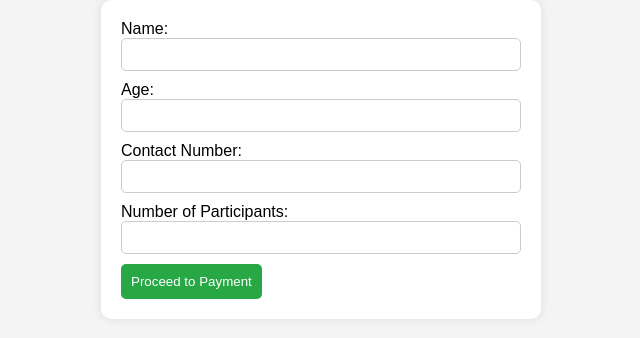
After one commit to Root-X-Admin/Adventure-Ride-Booking, a Flask app: page /book/participants/1 in a window 1280 px wide. The commit adds this page. Shown: the top 338 px of the page, without its empty margins (319-959 px from the left). Run offline with Flask 3, Linux system fonts and the light colour scheme.

Commit message:
booking done

```diff
--- a/__init__.py
+++ b/__init__.py
@@ -1,4 +1,3 @@
-
 from flask import Flask
 from config import Config
 from models import db
--- a/app.py
+++ b/app.py
@@ -1,6 +1,7 @@
 from flask import Flask
 from config import Config
 from models import db
+from routes import booking_bp
 
 app = Flask(__name__)
 app.config.from_object(Config)
@@ -9,6 +10,8 @@ db.init_app(app)
 
 # Import and register routes after initializing db
 from routes import app_routes
+# db.init_app(app)
+app.register_blueprint(booking_bp)
 app.register_blueprint(app_routes)
 
 if __name__ == "__main__":
--- a/routes.py
+++ b/routes.py
@@ -1,7 +1,8 @@
-from flask import Blueprint, render_template, request
-from models import Activity
+from flask import Blueprint, render_template, request, redirect, url_for, flash
+from models import Activity, Booking, db
 
 # Define Blueprint
+booking_bp = Blueprint('booking', __name__)
 app_routes = Blueprint('app_routes', __name__)
 
 @app_routes.route('/')
@@ -38,3 +39,59 @@ def activity_listing():
 def activity_detail(activity_id):
     activity = Activity.query.get_or_404(activity_id)  # Fetch activity from database
     return render_template('activity_detail.html', activity=activity)
+
+# Step 1: Select Date & Time
+@booking_bp.route('/book/<int:activity_id>', methods=['GET', 'POST'])
+def book_activity(activity_id):
+    if request.method == 'POST':
+        date = request.form['date']
+        time_slot = request.form['time_slot']
+        return redirect(url_for('booking.participant_details', activity_id=activity_id, date=date, time_slot=time_slot))
+
+    return render_template('booking_step1.html', activity_id=activity_id)
+
+# Step 2: Enter Participant Details
+@booking_bp.route('/book/participants/<int:activity_id>', methods=['GET', 'POST'])
+def participant_details(activity_id):
+    date = request.args.get('date')
+    time_slot = request.args.get('time_slot')
+
+    if request.method == 'POST':
+        name = request.form['name']
+        age = request.form['age']
+        contact = request.form['contact']
+        participants = request.form['participants']
+
+        return redirect(url_for('booking.payment', activity_id=activity_id, name=name, age=age, contact=contact, participants=participants, date=date, time_slot=time_slot))
+
+    return render_template('booking_step2.html', activity_id=activity_id, date=date, time_slot=time_slot)
+
+# Step 3: Payment Page
+@booking_bp.route('/book/payment/<int:activity_id>', methods=['GET', 'POST'])
+def payment(activity_id):
+    name = request.args.get('name')
+    age = request.args.get('age')
+    contact = request.args.get('contact')
+    participants = request.args.get('participants')
+    date = request.args.get('date')
+    time_slot = request.args.get('time_slot')
+
+    if request.method == 'POST':
+        payment_method = request.form['payment_method']
+
+        new_booking = Booking(
+            activity_id=activity_id, name=name, age=age, contact=contact,
+            date=date, time_slot=time_slot, participants=participants, payment_method=payment_method
+        )
+        db.session.add(new_booking)
+        db.session.commit()
+
+        return redirect(url_for('booking.confirmation', booking_id=new_booking.id))
+
+    return render_template('booking_step3.html', activity_id=activity_id, name=name, age=age, contact=contact, participants=participants, date=date, time_slot=time_slot)
+
+# Step 4: Confirmation Page
+@booking_bp.route('/book/confirmation/<int:booking_id>')
+def confirmation(booking_id):
+    booking = Booking.query.get(booking_id)
+    return render_template('booking_step4.html', booking=booking)
--- a/static/styles.css
+++ b/static/styles.css
@@ -249,3 +267,34 @@ body {
 .booking .btn:hover {
     background: #e65c00;
 }
+
+form {
+    max-width: 400px;
+    margin: auto;
+    padding: 20px;
+    background: white;
+    border-radius: 10px;
+    box-shadow: 0 0 10px rgba(0, 0, 0, 0.1);
+}
+
+input, select {
+    display: block;
+    width: 100%;
+    margin-bottom: 10px;
+    padding: 8px;
+    border: 1px solid #ccc;
+    border-radius: 5px;
+}
+
+button {
+    background: #28a745;
+    color: white;
+    padding: 10px;
+    border: none;
+    cursor: pointer;
+    border-radius: 5px;
+}
+
+button:hover {
+    background: #218838;
+}
--- a/templates/activity_detail.html
+++ b/templates/activity_detail.html
@@ -67,7 +67,7 @@
 
         <!-- Booking Button -->
         <div class="booking">
-            <a href="#" class="btn">Book Now</a>
+            <a href="{{ url_for('booking.book_activity', activity_id=activity.id) }}" class="btn">Book Now</a>
         </div>
 
     </section>
--- /dev/null
+++ b/templates/booking_step2.html
@@ -0,0 +1,18 @@
+<head>
+    <link rel="stylesheet" href="{{ url_for('static', filename='styles.css') }}">
+</head>
+<form method="POST">
+    <label>Name:</label>
+    <input type="text" name="name" required>
+
+    <label>Age:</label>
+    <input type="number" name="age" required>
+
+    <label>Contact Number:</label>
+    <input type="text" name="contact" required>
+
+    <label>Number of Participants:</label>
+    <input type="number" name="participants" required>
+
+    <button type="submit">Proceed to Payment</button>
+</form>
```
Also changed, not shown: other parts of static/styles.css (+38 -20 lines), templates/booking_step1.html (added, +16 -0 lines), templates/booking_step3.html (added, +14 -0 lines), templates/booking_step4.html (added, +20 -0 lines).
